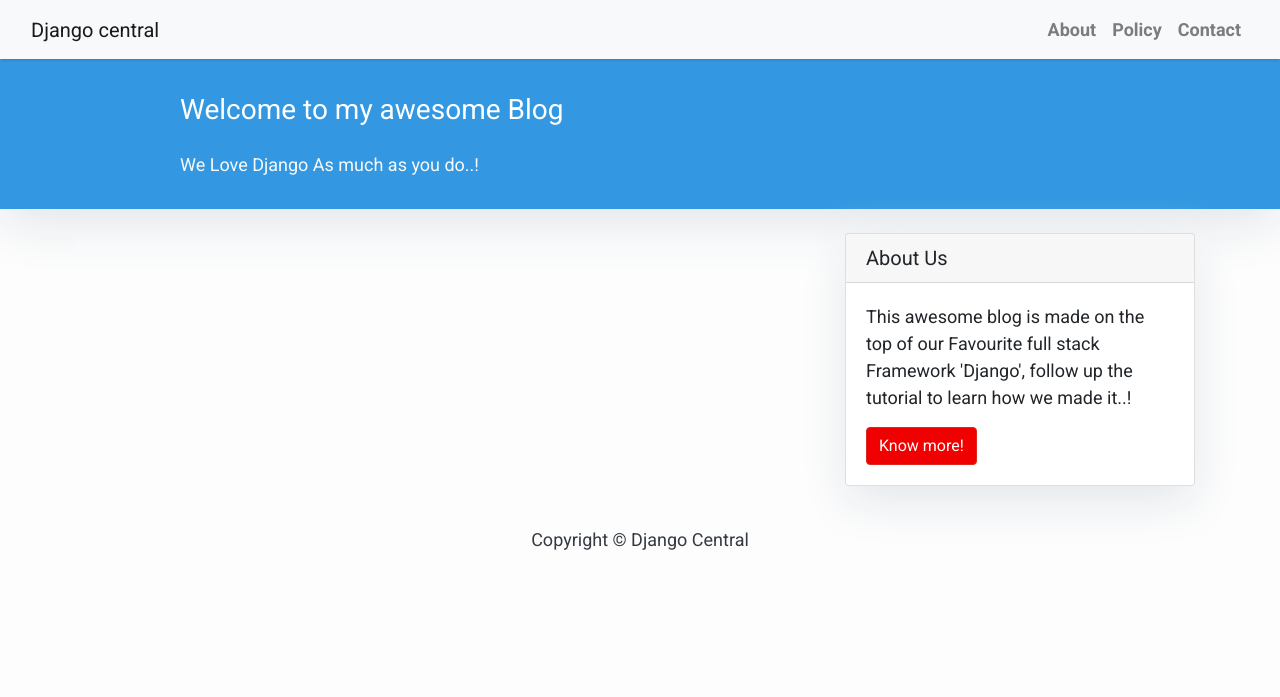
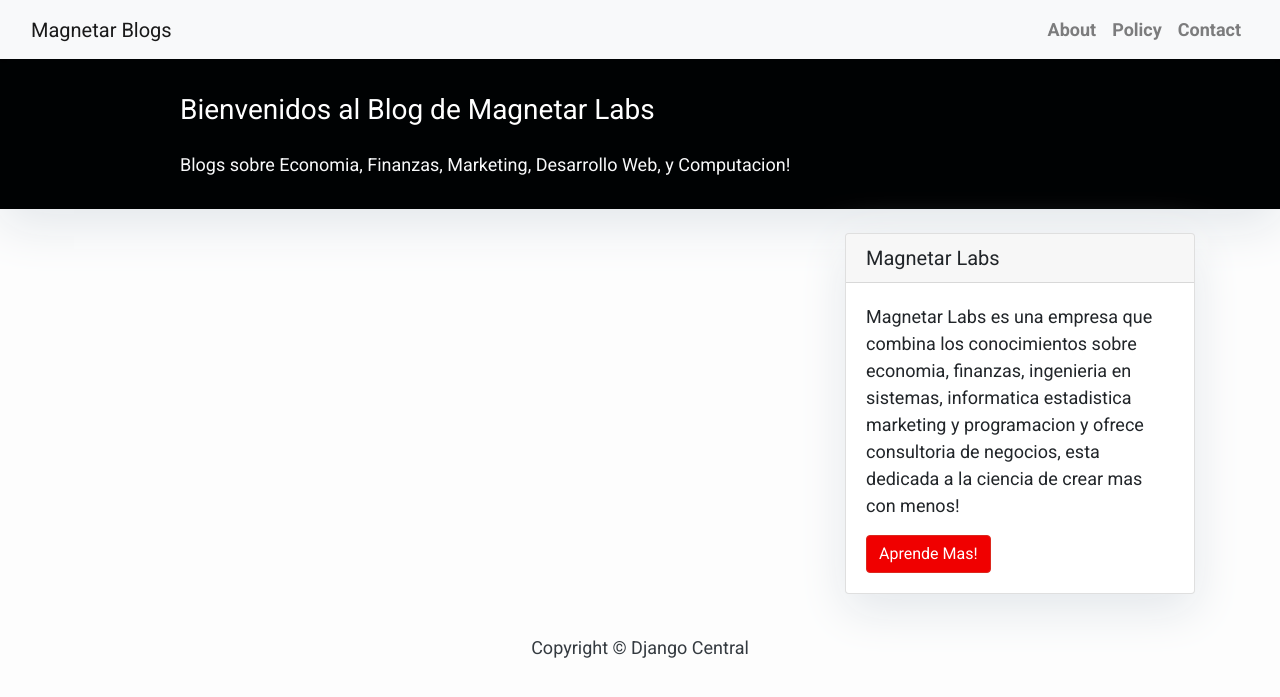
Before and after one commit to Andy-01110010/blog-django, a Django app: template mysite/templates/index.html in a window 1280 px wide. Shown: the top 697 px of the page. Run offline with Django 3.2, Linux system fonts and the light colour scheme; the template is opened without the code that fills it, so the values that code supplies are empty; some libraries are stand-ins or nearby versions.

Commit message:
Se anadio la personalizacion

```diff
--- a/mysite/templates/base.html
+++ b/mysite/templates/base.html
@@ -2,7 +2,7 @@
 <html>
 
     <head>
-        <title>Django Central</title>
+        <title>Magnetar Blogs</title>
         <link href="https://fonts.googleapis.com/css?family=Roboto:400,700" rel="stylesheet">
         <meta name="google" content="notranslate" />
         <meta name="viewport" content="width=device-width, initial-scale=1" />
@@ -12,8 +12,12 @@
 
     <body>
         <style>
+
+            @import url('https://fonts.googleapis.com/css2?family=Press+Start+2P&display=swap');
+
+
             body {
-            font-family: "Roboto", sans-serif;
+            font-family: 'Press Start 2P', cursive, ;
             font-size: 17px;
             background-color: #fdfdfd;
         }
@@ -26,7 +30,7 @@
             border-color: #dc281e;
         }
         .masthead {
-            background: #3398E1;
+            background: #000203;
             height: auto;
             padding-bottom: 15px;
             box-shadow: 0 16px 48px #E3E7EB;
@@ -37,7 +41,7 @@
         <!-- Navigation -->
         <nav class="navbar navbar-expand-lg navbar-light bg-light shadow" id="mainNav">
             <div class="container-fluid">
-                <a class="navbar-brand" href="{% url 'home' %}">Django central</a>
+                <a class="navbar-brand" href="{% url 'home' %}">Magnetar Blogs</a>
                 <button class="navbar-toggler navbar-toggler-right" type="button" data-toggle="collapse" data-target="#navbarResponsive"
                     aria-controls="navbarResponsive" aria-expanded="false" aria-label="Toggle navigation">
                     <span class="navbar-toggler-icon"></span>
--- a/mysite/templates/index.html
+++ b/mysite/templates/index.html
@@ -22,8 +22,8 @@
         <div class="row">
             <div class=" col-md-8 col-md-10 mx-auto">
                 <div class="site-heading">
-                    <h3 class=" site-heading my-4 mt-3 text-white"> Welcome to my awesome Blog </h3>
-                    <p class="text-light">We Love Django As much as you do..! &nbsp
+                    <h3 class=" site-heading my-4 mt-3 text-white"> Bienvenidos al Blog de Magnetar Labs</h3>
+                    <p class="text-light">Blogs sobre Economia, Finanzas, Marketing, Desarrollo Web, y Computacion! &nbsp
                     </p>
                 </div>
             </div>
--- a/mysite/templates/sidebar.html
+++ b/mysite/templates/sidebar.html
@@ -11,11 +11,11 @@
     <!-- Sidebar Widgets Column -->
     <div class="col-md-4 float-right ">
     <div class="card my-4">
-            <h5 class="card-header">About Us</h5>
+            <h5 class="card-header">Magnetar Labs</h5>
         <div class="card-body">
-            <p class="card-text"> This awesome blog is made on the top of our Favourite full stack Framework 'Django', follow up the tutorial to learn how we made it..!</p>
+            <p class="card-text"> Magnetar Labs es una empresa que combina los conocimientos sobre economia, finanzas, ingenieria en sistemas, informatica estadistica marketing y programacion y ofrece consultoria de negocios, esta dedicada a la ciencia de crear mas con menos!</p>
             <a href="https://djangocentral.com/building-a-blog-application-with-django"
-               class="btn btn-danger">Know more!</a>
+               class="btn btn-danger">Aprende Mas!</a>
         </div>
     </div>
     </div>
```
Also changed, not shown: mysite/templates/post_detail.html (+16 -0 lines).
